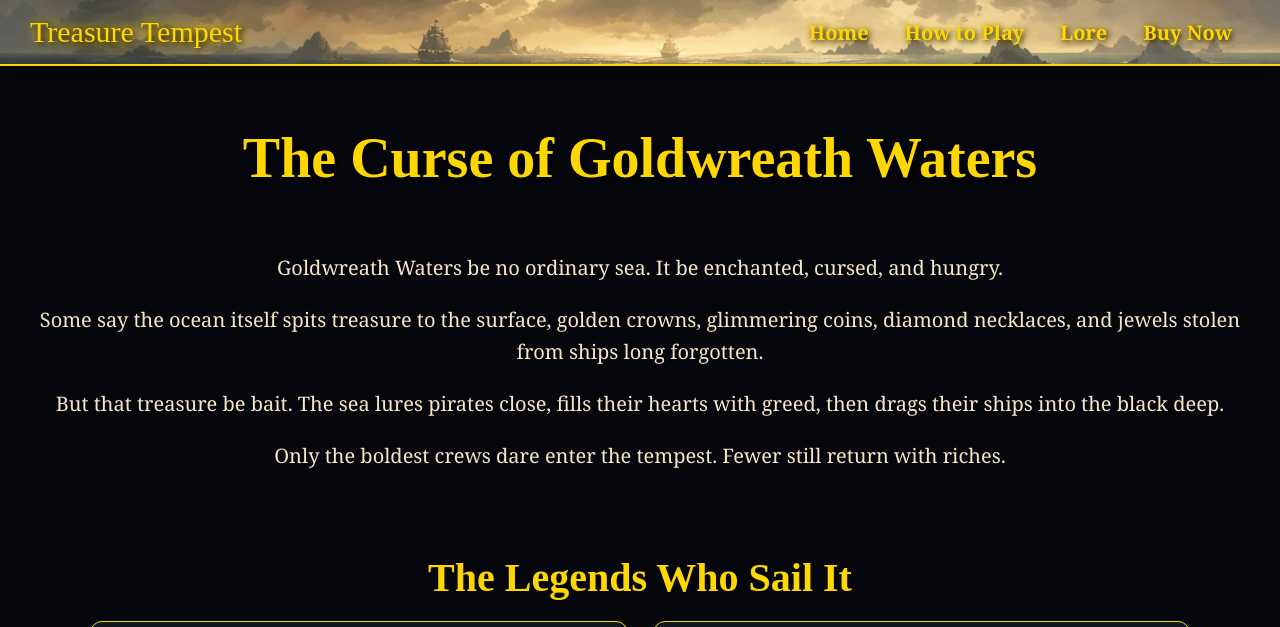
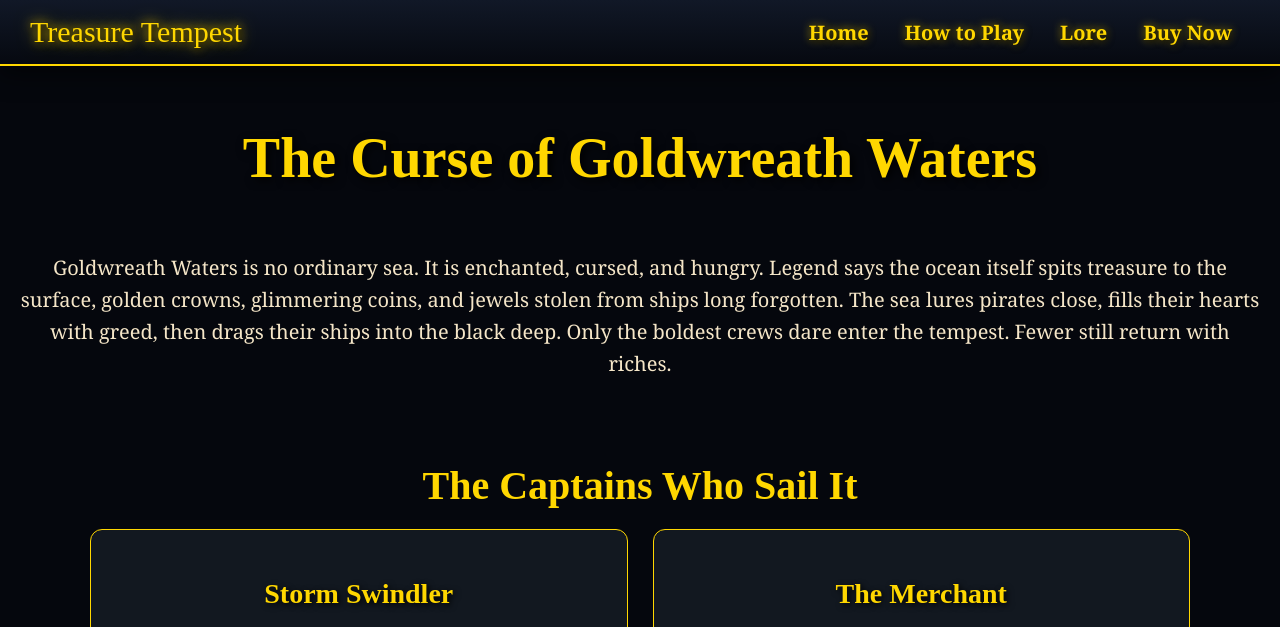
Before and after one commit to GrantTheftAuto2/treasure-tempest-site, a plain HTML site: page lore.html in a window 1280 px wide. Shown: the top 627 px of the page. Drawn offline with Linux system fonts and the light colour scheme; grey boxes are pictures that could not be loaded; a web font is replaced by a local one.

Commit message:
Update lore.html

```diff
--- a/lore.html
+++ b/lore.html
@@ -7,7 +7,7 @@
 
 <body>
 
-<nav style="background-image: url('images/sirens.jpeg'); background-size: cover;">
+<nav>
   <div class="nav-logo">Treasure Tempest</div>
   <div>
     <a href="index.html">Home</a>
@@ -21,16 +21,18 @@
   <h1 class="main-title">The Curse of Goldwreath Waters</h1>
   <br>
 
-  <p>Goldwreath Waters be no ordinary sea. It be enchanted, cursed, and hungry.</p>
+  <div class="lore-intro-box">
+  <p>Goldwreath Waters is no ordinary sea. It is enchanted, cursed, and hungry.
 
-  <p>Some say the ocean itself spits treasure to the surface, golden crowns, glimmering coins, diamond necklaces, and jewels stolen from ships long forgotten.</p>
+  Legend says the ocean itself spits treasure to the surface, golden crowns, glimmering coins, and jewels stolen from ships long forgotten.
 
-  <p>But that treasure be bait. The sea lures pirates close, fills their hearts with greed, then drags their ships into the black deep.</p>
+  The sea lures pirates close, fills their hearts with greed, then drags their ships into the black deep.
 
-  <p>Only the boldest crews dare enter the tempest. Fewer still return with riches.</p>
+  Only the boldest crews dare enter the tempest. Fewer still return with riches.</p>
+</div>
   <br>
 
-  <h2>The Legends Who Sail It</h2>
+  <h2>The Captains Who Sail It</h2>
 
 <div class="lore-grid">
 
```
